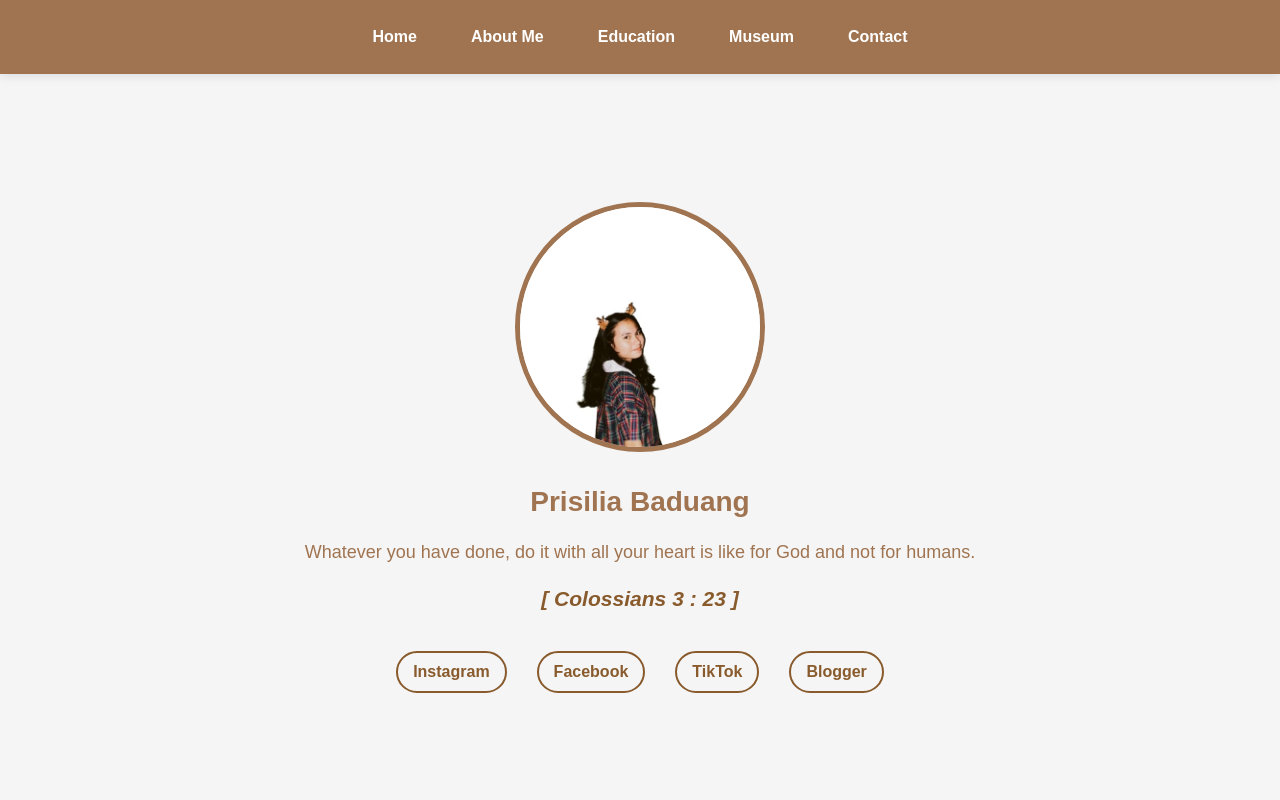
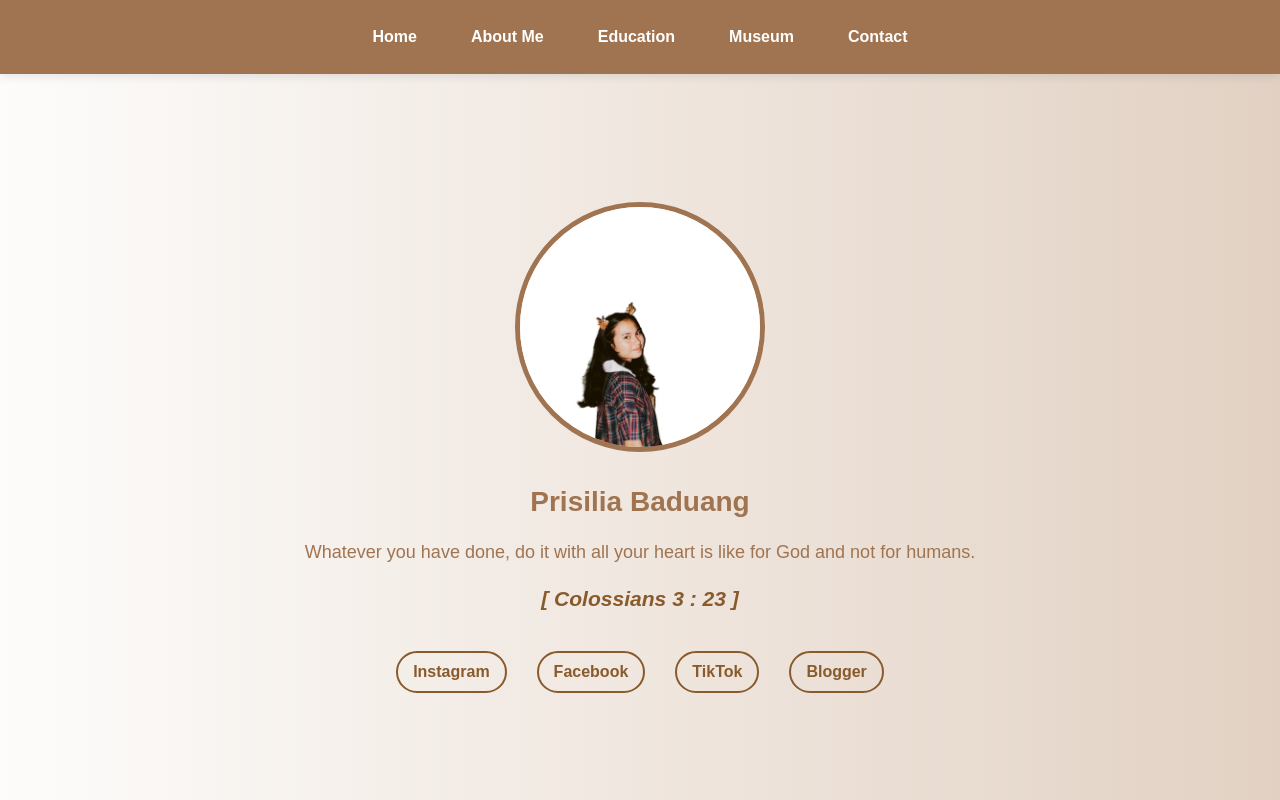
Before and after one commit to Prisilia13/myportofolio.github.io, a plain HTML site: page index.html in a window 1280 px wide. Drawn offline with Linux system fonts and the light colour scheme.

Commit message:
Update index.html

```diff
--- a/index.html
+++ b/index.html
@@ -68,7 +68,7 @@
             width: 100%;
             min-height: 100vh;
             padding-top: 100px;
-            background-color: #f5f5f5;
+            /* Hapus background-color yang override gradient */
             display: flex;
             justify-content: center;
             align-items: center;
```
